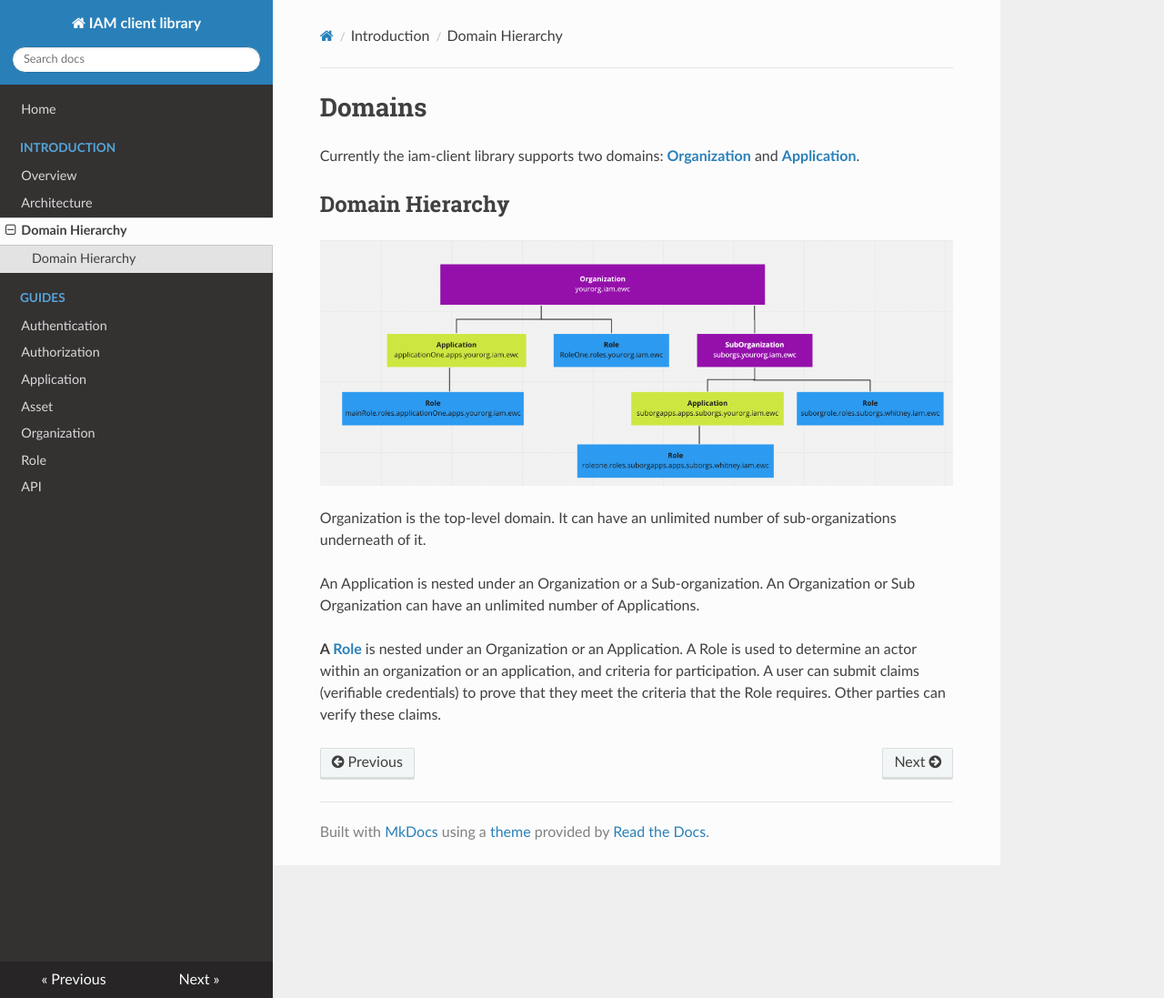
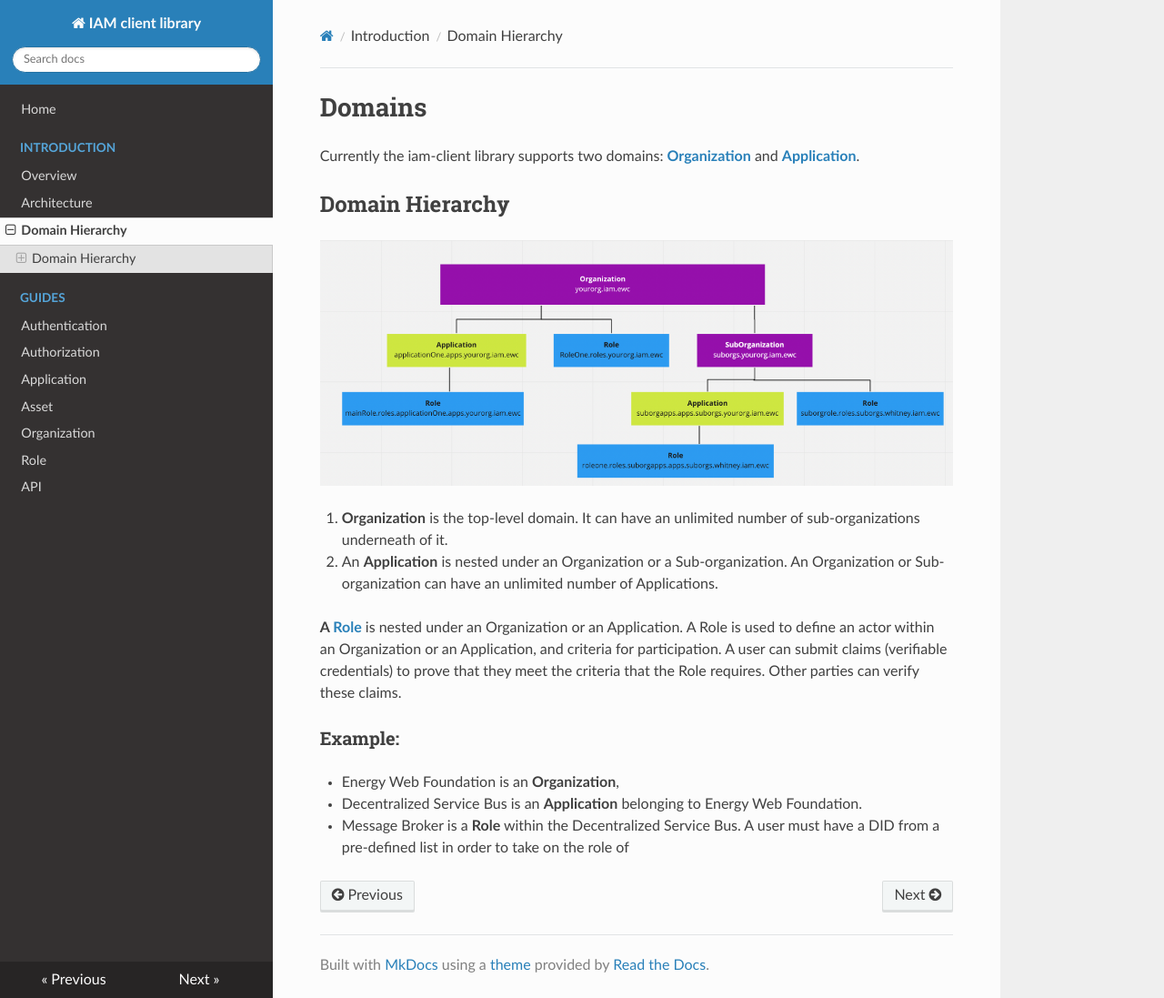
Before and after one commit to energywebfoundation/iam-client-lib, an MkDocs documentation site: the page built from docs/intro/domainhierarchy.md, in a window 1280 px wide and 1097 px high. Shown: the whole window at 91% size. Built offline with MkDocs 1.6.1, drawn with Linux system fonts in a browser that asks for light colours; nearby versions of some CDN libraries.

Commit message:
add example to domain  hierachy

```diff
--- a/docs/intro/domainhierarchy.md
+++ b/docs/intro/domainhierarchy.md
@@ -6,8 +6,13 @@
 
 ![Domain Hierarchy](../images/domainHierarchy.png)
 
-Organization is the top-level domain. It can have an unlimited number of sub-organizations underneath of it.
+1. **Organization** is the top-level domain. It can have an unlimited number of sub-organizations underneath of it.
 
-An Application is nested under an Organization or a Sub-organization. An Organization or Sub Organization can have an unlimited number of Applications.
+2. An **Application** is nested under an Organization or a Sub-organization. An Organization or Sub-organization can have an unlimited number of Applications.
 
-**A [Role](../guides/roles.md)** is nested under an Organization or an Application. A Role is used to determine an actor within an organization or an application, and criteria for participation. A user can submit claims (verifiable credentials) to prove that they meet the criteria that the Role requires. Other parties can verify these claims.
+**A [Role](../guides/roles.md)** is nested under an Organization or an Application. A Role is used to define an actor within an Organization or an Application, and criteria for participation. A user can submit claims (verifiable credentials) to prove that they meet the criteria that the Role requires. Other parties can verify these claims.
+
+### Example:
+- Energy Web Foundation is an **Organization**,
+- Decentralized Service Bus is an **Application** belonging to Energy Web Foundation.
+- Message Broker is a **Role** within the Decentralized Service Bus. A user must have a DID from a pre-defined list in order to take on the role of
```
